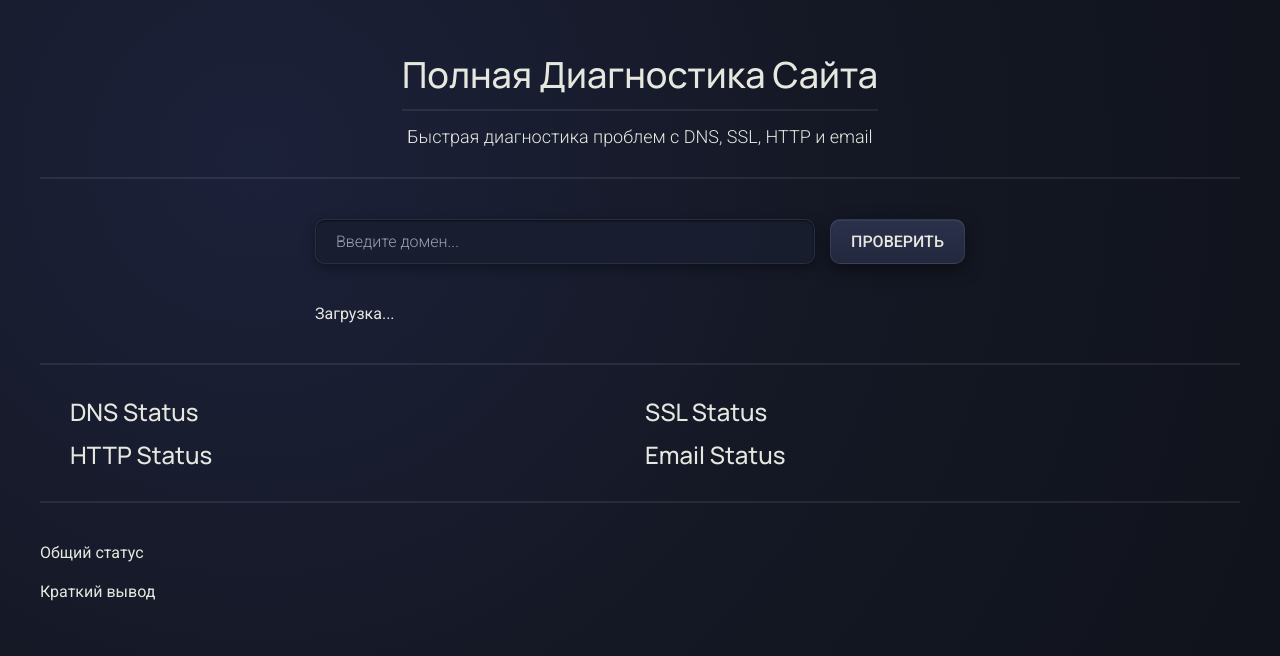
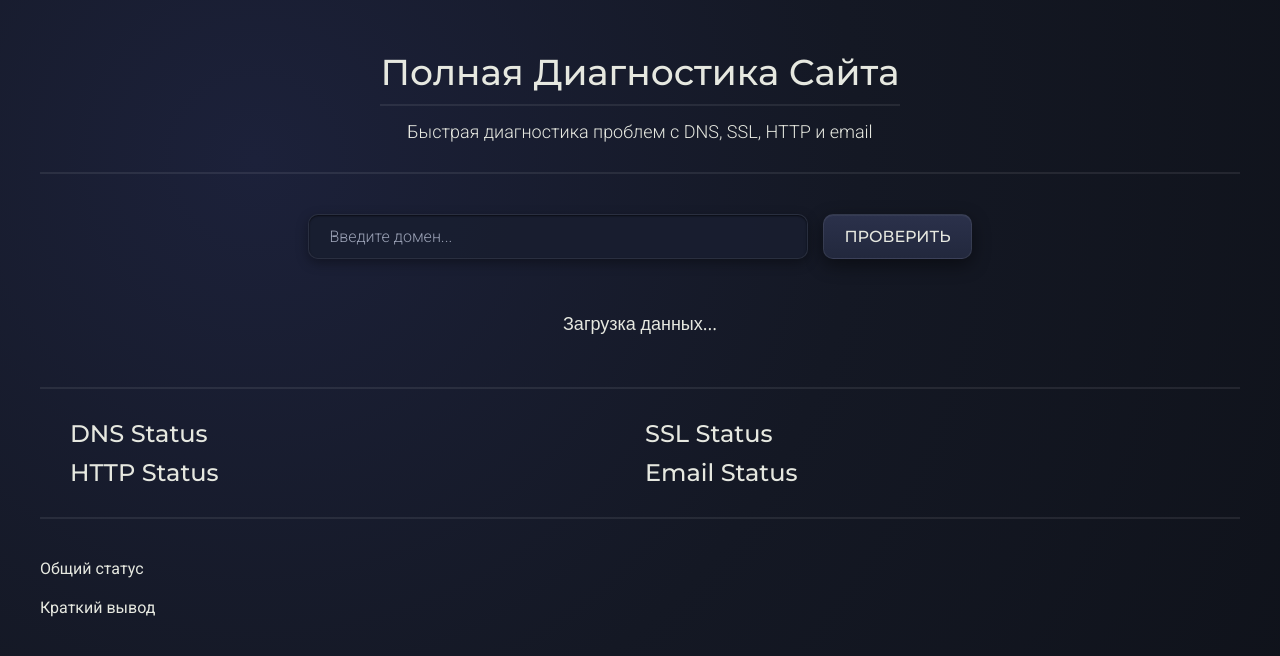
Before and after one commit to doberman24/hosting-toolkit-frontend, a React (Vite) app: page / in a window 1280 px wide. Shown: the top 656 px of the page. Built offline with nearby package versions, Linux system fonts and the light colour scheme.

Commit message:
Added loader and styles from find domain block

```diff
--- a/index.html
+++ b/index.html
@@ -6,8 +6,7 @@
     <meta name="viewport" content="width=device-width, initial-scale=1.0" />
     <link rel="preconnect" href="https://fonts.googleapis.com">
     <link rel="preconnect" href="https://fonts.gstatic.com" crossorigin>
-    <link href="https://fonts.googleapis.com/css2?family=Manrope:wght@200..800&family=Roboto:ital,wght@0,100..900;1,100..900&family=Work+Sans:ital,wght@0,100..900;1,100..900&display=swap" rel="stylesheet">
-    <title>Hosting Toolkit</title>
+    <link href="https://fonts.googleapis.com/css2?family=Montserrat:ital,wght@0,100..900;1,100..900&family=Open+Sans:ital,wght@0,300..800;1,300..800&family=Roboto:ital,wght@0,100..900;1,100..900&display=swap" rel="stylesheet">    <title>Hosting Toolkit</title>
   </head>
   <body>
     <div id="root"></div>
--- a/src/components/ui/Buttons/ButtonMain.module.scss
+++ b/src/components/ui/Buttons/ButtonMain.module.scss
@@ -6,7 +6,7 @@
     border-radius: 10px;
     color: $text-color-main;
     font-size: $text;
-    font-family: $font-text;
+    font-family: $font-heading;
     text-transform: uppercase;
     padding: 12px 20px;
     font-weight: $fw-medium;
@@ -29,3 +29,22 @@
   outline: none;
   box-shadow: $shad-focus, $shad-butt
 }
+
+button:disabled {
+    background: $button-disabled-bg;
+    border-color: $button-disabled-border;
+    color: $button-disabled-text;
+    box-shadow: $shad-butt-disabled;
+    cursor: default;
+    transform: none;
+}
+.button:disabled:hover {
+    box-shadow: $shad-butt-disabled;
+    cursor: default;
+    transform: none;
+}
+.button:disabled:active {
+    box-shadow: $shad-butt-disabled;
+    cursor: default;
+    transform: none;
+}
--- a/src/components/ui/Buttons/ButtonMain.tsx
+++ b/src/components/ui/Buttons/ButtonMain.tsx
@@ -1,8 +1,15 @@
+import type { ButtonProps } from '@/types/global.types';
 import styles from './ButtonMain.module.scss';
 
-const ButtonMain = () => {
+const ButtonMain: React.FC<ButtonProps> = ({onClick, children, disabled = false}) => {
   return (
-    <button className={styles.button}>Проверить</button>
+    <button
+      className={styles.button}
+      onClick={onClick}
+      disabled={disabled}
+    >
+      {children}
+    </button>
   )
 }
 
--- a/src/components/ui/Card/Card.tsx
+++ b/src/components/ui/Card/Card.tsx
@@ -1,6 +1,8 @@
+import styles from './Card.module.scss';
+
 const Card = ({nameData}: {nameData: string}) => {
   return (
-    <div>
+    <div className={styles.cardBlock}>
         <h2>{nameData} Status</h2>
     </div>
   )
--- a/src/components/ui/Loaders/LoaderMain.module.scss
+++ b/src/components/ui/Loaders/LoaderMain.module.scss
@@ -0,0 +1,31 @@
+@import '@/styles/variables';
+
+.loaderBlock {
+    width: 100%;
+    height: 48px;
+    display: flex;
+    justify-content: center;
+    align-items: center;
+    gap: 10px
+}
+
+.spinner {
+    position: relative;
+    width: 48px;
+    height: 48px;
+    box-shadow: $shad-input;
+    border-radius: 50%;
+    border: 2px solid $color-accent;
+    border-top-color: rgba(230, 232, 224, 0.1);
+    animation: spin 1s linear infinite;
+}
+@keyframes spin {
+    from { transform: rotate(0deg); }
+    to { transform: rotate(360deg); }
+}
+
+.loaderBlock h4 {
+    font-family: $font-subtitle;
+    font-size: $subtitle;
+    font-weight: $fw-regular;
+}
--- a/src/components/ui/Loaders/LoaderMain.tsx
+++ b/src/components/ui/Loaders/LoaderMain.tsx
@@ -1,7 +1,10 @@
+import styles from './LoaderMain.module.scss';
+
 const LoaderMain = () => {
   return (
-    <div>
-      Загрузка...
+    <div className={styles.loaderBlock}>
+      {/* <div className={styles.spinner}></div> */}
+      <h4>Загрузка данных...</h4>
     </div>
   )
 }
--- a/src/pages/AnalysisPage/AnalysisPage.tsx
+++ b/src/pages/AnalysisPage/AnalysisPage.tsx
@@ -1,6 +1,6 @@
 import { getAnalysis } from "@/redux/slices/analysis.slice";
 import { useAppDispatch, useAppSelector } from "@/redux/hooks";
-import { useEffect } from "react";
+import React, { useEffect, useState } from "react";
 import styles from './AnalysisPage.module.scss';
 import InputMain from "@/components/ui/Inputs/InputMain";
 import Card from "@/components/ui/Card/Card";
@@ -11,15 +11,22 @@ const AnalysisPage = () => {
 
   const dispatch = useAppDispatch();
   const {loading, analysisData} = useAppSelector(state => state.analysis);
+  const [domain, setDomain] = useState<string | null>(null);
+
 
   useEffect(() => {
     dispatch(getAnalysis('example.com'));
+    setDomain('example.com');
   }, []);
 
   if (loading || !analysisData) {
     return <div>Загрузка</div>
   }
-  console.log(analysisData);
+
+  const checkDomain = (e: React.SyntheticEvent<HTMLFormElement>, domain: string | null) => {
+    e.preventDefault();
+    console.log(domain);
+  }
 
   return (
     <div className={styles.pageContainer}>
@@ -28,12 +35,12 @@ const AnalysisPage = () => {
         <p>Быстрая диагностика проблем с DNS, SSL, HTTP и email</p>
       </div>
       <div className={styles.findDomainBlock}>
-        <form className={styles.formBlock}>
+        <form className={styles.formBlock} onSubmit={(e) => checkDomain(e, domain)}>
           <label>
             <InputMain />
           </label>
           <label>
-            <ButtonMain />
+            <ButtonMain>Проверить</ButtonMain>
           </label>
         </form>
         <LoaderMain />
--- a/src/styles/_themes.scss
+++ b/src/styles/_themes.scss
@@ -6,14 +6,19 @@ $main-bg: radial-gradient(
     #eef1f8 50%,
     #e7ebf5 100%
 );
+
 $color-bg-card: rgba(255, 255, 255, 0.8);
 $color-solid-card: #ffffff;
 $color-bg-input: rgba(255, 255, 255, 0.9);
+
 $button-bg: linear-gradient(
     180deg,
     #ffffff 0%,
     #f3f5fb 100%
 );
+$button-disabled-bg: #f1f3f8;
+$button-disabled-border: rgba(0, 0, 0, 0.06);
+$button-disabled-text: #a0a6b8;
 
 
 $border-color-main: rgba(20, 25, 40, 0.08);
@@ -45,6 +50,7 @@ $shad-butt-hover:
 $shad-butt-active:
     0 4px 12px rgba(0,0,0,0.12),
     inset 0 2px 4px rgba(0,0,0,0.08);
+$shad-butt-disabled: inset 0 1px 2px rgba(0,0,0,0.04);
 
 $shad-card:
     0 8px 24px rgba(0, 0, 0, 0.06),
--- a/src/styles/_variables.scss
+++ b/src/styles/_variables.scss
@@ -1,5 +1,6 @@
 // TYPOGRAPHY
-$font-heading: 'Manrope', sans-serif;
+$font-heading: 'Montserrat', sans-serif;
+$font-subtitle: 'Open Sans', sans-serif;
 $font-text: 'Roboto', sans-serif;
 
 $h1: 36px;
@@ -27,6 +28,10 @@ $button-bg: linear-gradient(
     #2b314b 0%,
     #22283d 100%
 );
+$button-disabled-bg: #1a1f2e;
+$button-disabled-border: rgba(255,255,255,0.04);
+$button-disabled-text: #5f667d;
+
 $color-bg-card: rgba(30, 36, 55, 0.75);
 $color-solid-card: #1e2437;
 $color-bg-input: rgba(25, 30, 48, 0.9);
@@ -61,6 +66,7 @@ $shad-butt-hover:
 $shad-butt-active:
     0 4px 12px rgba(0,0,0,0.6),
     inset 0 2px 4px rgba(0,0,0,0.6);
+$shad-butt-disabled: inset 0 1px 2px rgba(0,0,0,0.6);
 
 $shad-card:
     0 8px 24px rgba(0, 0, 0, 0.45),
--- /dev/null
+++ b/src/types/global.types.ts
@@ -0,0 +1,5 @@
+export interface ButtonProps {
+    onClick?: React.MouseEventHandler<HTMLButtonElement>,
+    children: string,
+    disabled?: boolean,
+};
```
